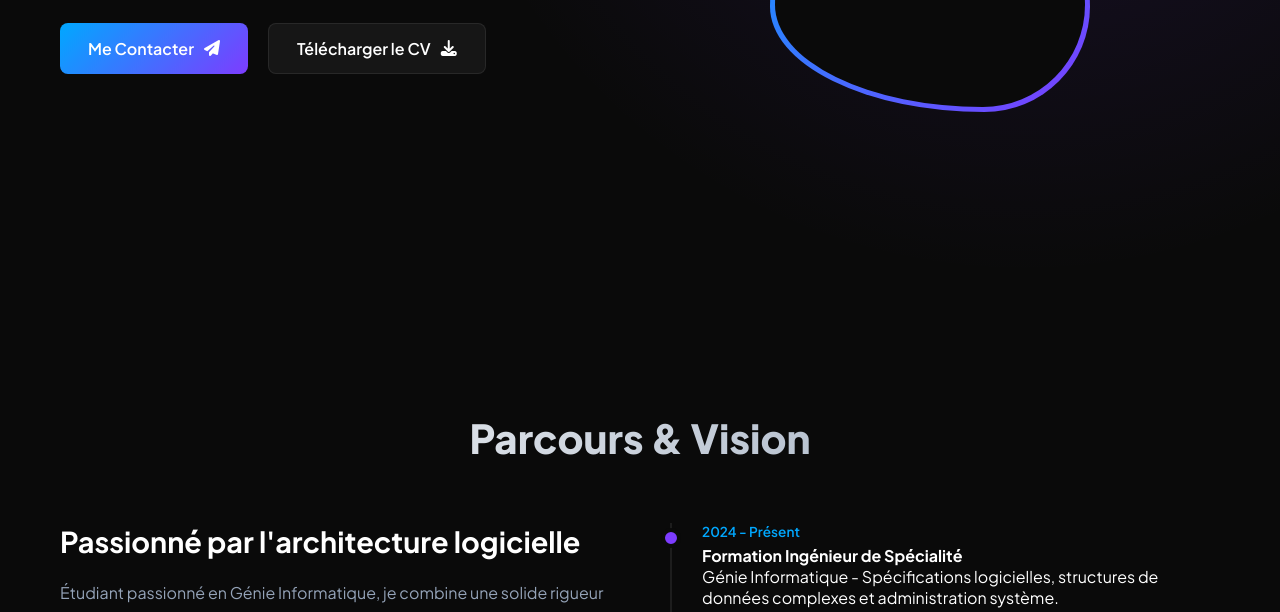
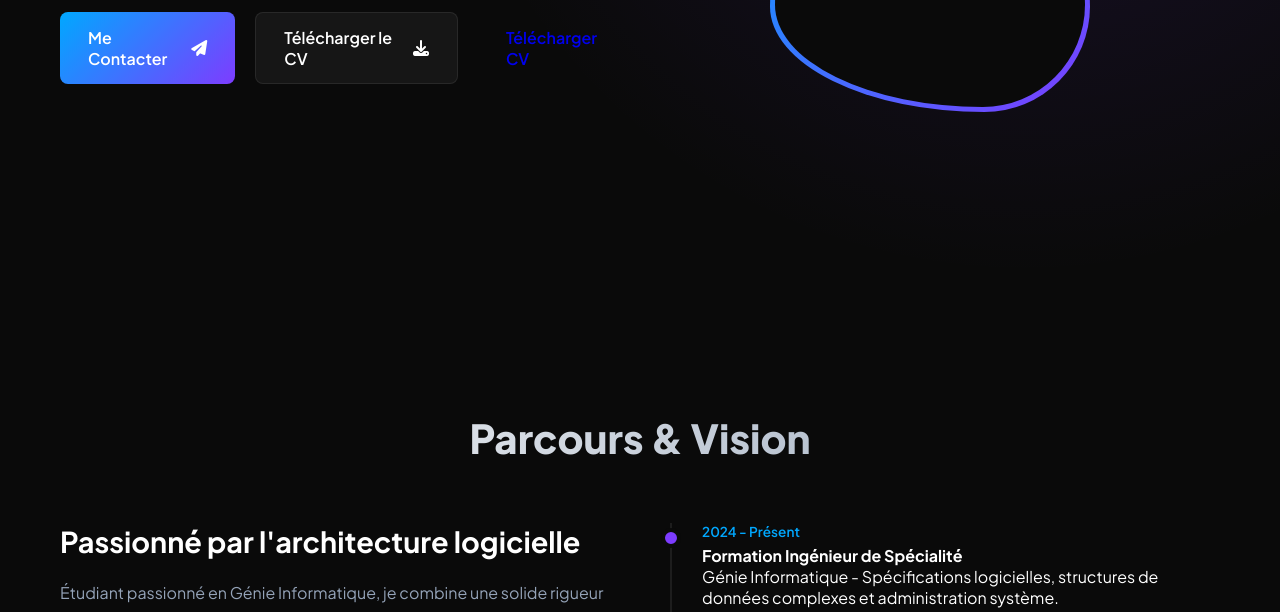
Before and after one commit to akasealpha43-pixel/CV-test, a plain HTML site: page index.html in a window 1280 px wide. Shown: the part 488-1100 px from the top of the page. Drawn offline with nearby package versions, Linux system fonts and the light colour scheme; no server answers.

Commit message:
modif index.html

```diff
--- a/index.html
+++ b/index.html
@@ -55,6 +55,10 @@
                 <div class="hero-cta" data-aos="fade-up" data-aos-delay="400">
                     <a href="#contact" class="btn btn-primary">Me Contacter <i class="fas fa-paper-plane"></i></a>
                     <a href="#" class="btn btn-secondary">Télécharger le CV <i class="fas fa-download"></i></a>
+               <a href="CV_Alpha_Harun_Premium_Updated.pdf" download="CV_Alpha_Harun_Premium_Updated.pdf" class="btn btn-tertiary">
+  Télécharger CV
+</a>
+
                 </div>
             </div>
             <div class="hero-visual" data-aos="zoom-in" data-aos-delay="300">
```
